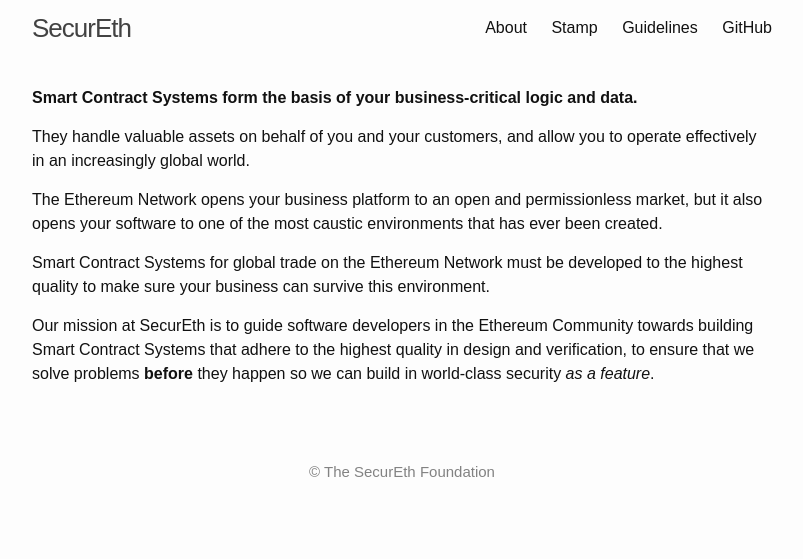
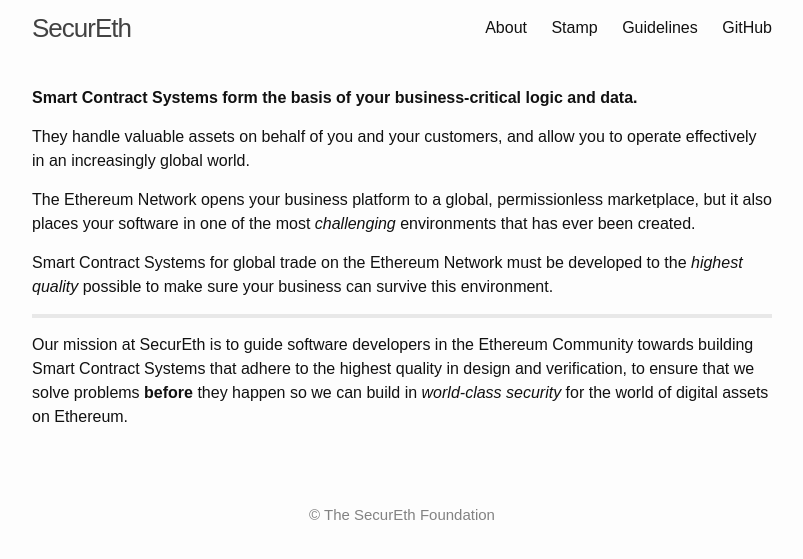
Before and after one commit to SecurEth/secureth.github.io, a Jekyll site: the page built from index.md, in a window 1280 px wide. Shown: the top 559 px of the page, without its empty margins (238-1041 px from the left). Built offline with Jekyll 4.4.1, drawn with Linux system fonts in a browser that asks for light colours.

Commit message:
Update index.md

```diff
--- a/index.md
+++ b/index.md
@@ -7,13 +7,15 @@ layout: default
 They handle valuable assets on behalf of you and your customers,
 and allow you to operate effectively in an increasingly global world.
 
-The Ethereum Network opens your business platform to an open and permissionless market,
-but it also opens your software to one of the most caustic environments that has ever been created.
+The Ethereum Network opens your business platform to a global, permissionless marketplace,
+but it also places your software in one of the most *challenging* environments that has ever been created.
 
 Smart Contract Systems for global trade on the Ethereum Network must be developed to the
-highest quality to make sure your business can survive this environment.
+*highest quality* possible to make sure your business can survive this environment.
+
+---
 
 Our mission at SecurEth is to guide software developers in the Ethereum Community towards
 building Smart Contract Systems that adhere to the highest quality in design and verification,
-to ensure that we solve problems **before** they happen so we can build in world-class security
-*as a feature*.
+to ensure that we solve problems **before** they happen so we can build in *world-class security*
+for the world of digital assets on Ethereum.
```
